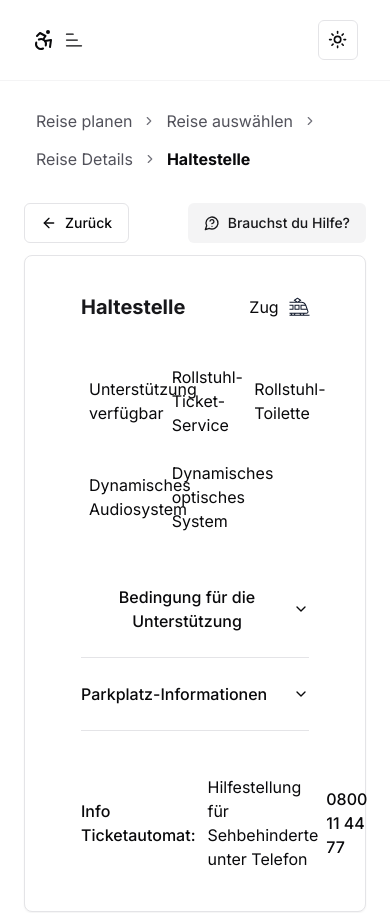
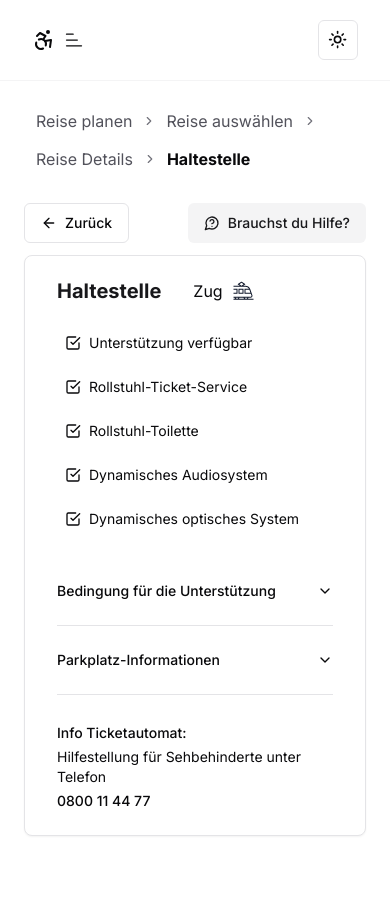
Before and after one commit to LuigiAdinolfi/public-transport-accessibility-CH, a Next.js app: page /select/details/stop in a window 390 px wide. Shown: the top 913 px of the page. Built offline with nearby package versions, Linux system fonts and the light colour scheme.

Commit message:
fix responsiveness stop-point page

```diff
--- a/src/components/stop/card-stop-point.tsx
+++ b/src/components/stop/card-stop-point.tsx
@@ -8,25 +8,27 @@ import {
   Accordion,
   AccordionContent,
   AccordionItem,
-  AccordionTrigger,
+  AccordionTrigger
 } from "@/components/ui/accordion";
 import * as React from "react";
+import { useMediaQuery } from "react-responsive";
 
 /**
  * Component representing a card displaying details about a stop point.
  * @returns {JSX.Element} - CardStopPoint component.
  */
-export function CardStopPoint(): JSX.Element {
+export function CardStopPoint() {
   const { resolvedTheme } = useTheme();
+  const isMobile = useMediaQuery({ maxWidth: 767 });
 
   return (
     <Card className="mt-3">
       {/* Header Section */}
-      <div className="flex flex-row items-center space-y-1.5 px-14 pt-8 pb-6">
+      <div className={`flex flex-row items-center space-y-1.5 ${!isMobile ? "px-14 pt-8 pb-6" : "px-8 pt-4 pb-2"}`}>
         <h1 className="text-xl font-bold items-center text-zinc-900 dark:text-zinc-100">
           Haltestelle
         </h1>
-        <div className="flex items-center pb-1.5 pl-16">
+        <div className={`flex items-center pb-1.5 ${!isMobile ? "pl-16" : "pl-8"}`}>
           <div className="text-base font-normal pr-2">Zug</div>
           <div className="text-base font-normal">
             {resolvedTheme === "dark" ? (
@@ -39,47 +41,57 @@ export function CardStopPoint(): JSX.Element {
       </div>
 
       {/* Feature List Section */}
-      <div className="grid grid-cols-3 gap-x-1 gap-y-6 px-12 py-4">
+      <div className={`${!isMobile ? "grid grid-cols-3 px-12" : "flex flex-col px-8"} gap-x-1 gap-y-6 py-4`}>
         {/* Feature Items */}
         {[
           "Unterstützung verfügbar",
           "Rollstuhl-Ticket-Service",
           "Rollstuhl-Toilette",
           "Dynamisches Audiosystem",
-          "Dynamisches optisches System",
+          "Dynamisches optisches System"
         ].map((feature, index) => (
           <div key={index} className="flex flex-row items-center px-2">
-            <SquareCheckBig size={20} />
-            <div className="text-base align-middle font-normal pl-2">{feature}</div>
+            {
+              !isMobile ?
+                <SquareCheckBig size={20} />
+                :
+                <SquareCheckBig size={16} />
+            }
+            <div className={`align-middle font-normal pl-2 ${!isMobile ? "text-base" : "text-sm"}`}>{feature}</div>
           </div>
         ))}
       </div>
 
       {/* Accordion Sections */}
-      <div className="px-14 items-center align-middle py-3">
+      <div className={`${!isMobile ? "px-14" : "px-8"} items-center align-middle py-3`}>
         <Accordion type="single" collapsible>
           <AccordionItem value="item-1">
-            <AccordionTrigger className="py-6">Bedingung für die Unterstützung</AccordionTrigger>
+            <AccordionTrigger className={`py-6 ${!isMobile ? "" : "text-sm"}`}>Bedingung für die
+              Unterstützung</AccordionTrigger>
             <AccordionContent className="px-2">
-              <div className="py-3">Bedingung für die Unterstützung</div>
+              <div className={`py-3 ${!isMobile ? "" : "text-sm"}`}>Bedingung für die Unterstützung</div>
             </AccordionContent>
           </AccordionItem>
         </Accordion>
         <Accordion type="single" collapsible>
           <AccordionItem value="item-2">
-            <AccordionTrigger className="py-6">Parkplatz-Informationen</AccordionTrigger>
+            <AccordionTrigger
+              className={`py-6 ${!isMobile ? "" : "text-sm"}`}>Parkplatz-Informationen</AccordionTrigger>
             <AccordionContent className="px-2">
-              <div className="py-3">Parkplatz-Informationen</div>
+              <div className={`py-3 ${!isMobile ? "" : "text-sm"}`}>Parkplatz-Informationen</div>
             </AccordionContent>
           </AccordionItem>
         </Accordion>
       </div>
 
       {/* Info Section */}
-      <div className="flex flex-row px-14 items-center align-middle pt-8 pb-10">
-        <div className="font-medium">Info Ticketautomat:</div>
-        <div className="pr-1 pl-3 font-normal">Hilfestellung für Sehbehinderte unter Telefon</div>
-        <div className="pl-1 font-medium">0800 11 44 77</div>
+      <div
+        className={`flex ${!isMobile ? "flex-row px-14 items-center align-middle pt-8 pb-10" : "justify-start flex-col px-8 pt-4 pb-6 gap-1"}`}>
+        <div className={`font-medium ${!isMobile ? "" : "text-sm"}`}>Info Ticketautomat:</div>
+        <div className={`font-normal ${!isMobile ? "pr-1 pl-3" : "text-sm"}`}>Hilfestellung für Sehbehinderte unter
+          Telefon
+        </div>
+        <div className={`font-medium ${!isMobile ? "pl-1" : "text-sm"}`}>0800 11 44 77</div>
       </div>
     </Card>
   );
```
